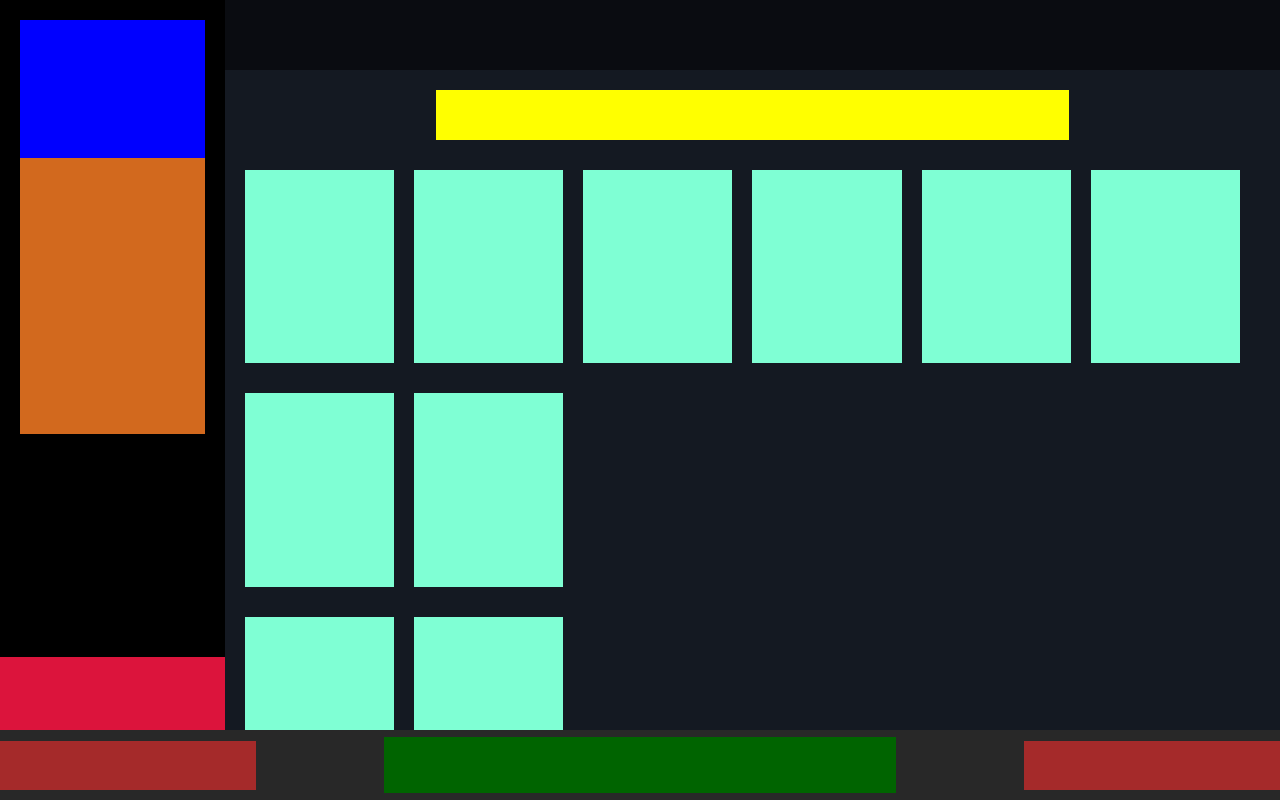
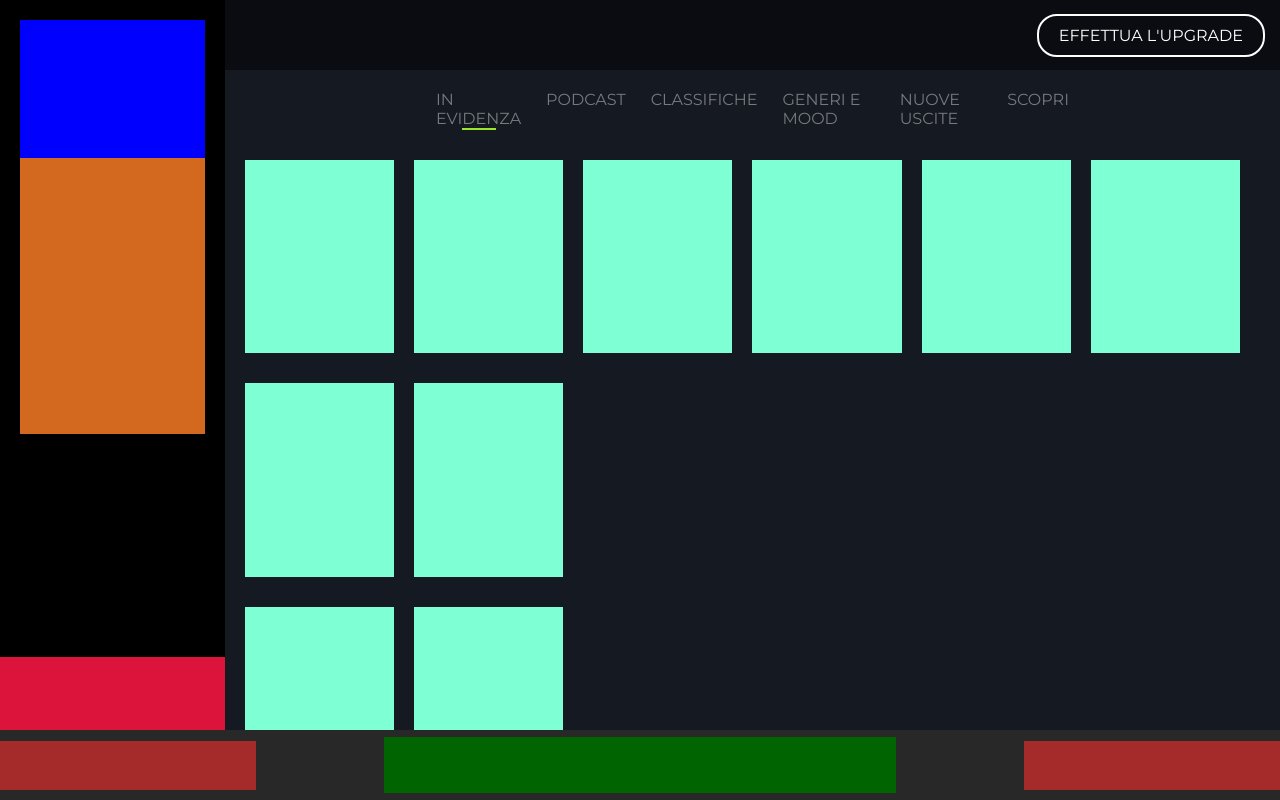
Before and after one commit to ludovicofiore/html-css-spotifyweb, a plain HTML site: page index.html in a window 1280 px wide. Drawn offline with Linux system fonts and the light colour scheme.

Commit message:
completamento barra superiore fissa e menu di navigazione centrale

```diff
--- a/css/style.css
+++ b/css/style.css
@@ -12,6 +12,23 @@ body {
 
 main section {
     margin: 30px 20px;
+}
+
+a {
+    text-decoration: none;
+    display: inline-block;
+}
+
+.grey-a {
+    color: #76797d;
+}
+
+.white-a {
+    color: white;
+}
+
+ul {
+    list-style-type: none;
 }
 
 /* REGOLE PARTE SUPERIORE */
@@ -69,6 +86,9 @@ main section {
     }
 }
 
+
+
+
 /* regole contenuto principale */
 
 main {
@@ -87,6 +107,17 @@ main {
     right: 0;
     z-index: 100;
     background-color: rgba(0, 0, 0, 0.5);
+    display: flex;
+    align-items: center;
+    justify-content: flex-end;
+}
+
+.link-box {
+    border: 2px solid white;
+    color: white;
+    border-radius: 20px;
+    padding: 10px 20px;
+    margin-right: 15px;
 }
 
 #center-nav {
@@ -95,8 +126,19 @@ main {
     margin-top: 20px;
     /* DEBUG */
     width: 60%;
-    height: 50px;
-    background-color: yellow;
+
+}
+
+#center-nav ul {
+    display: flex;
+    gap: 25px;
+}
+
+li div {
+    width: 40%;
+    height: 2px;
+    background-color: #9be52d;
+    margin: 0 auto;
 }
 
 /* regole main responsive */
--- a/index.html
+++ b/index.html
@@ -43,10 +43,34 @@
         <main>
 
             <div id="upgrade-bar">
-
+                <a href="#" class="link-box">
+                    EFFETTUA L'UPGRADE
+                </a>
             </div>
 
             <nav id="center-nav">
+                <ul>
+                    <li>
+                        <a class="grey-a" href="#">IN EVIDENZA</a>
+                        <div></div>
+                    </li>
+                    <li>
+                        <a class="grey-a" href="#">PODCAST</a>
+                    </li>
+                    <li>
+                        <a class="grey-a" href="#">CLASSIFICHE</a>
+                    </li>
+                    <li>
+                        <a class="grey-a" href="#">GENERI E MOOD</a>
+                    </li>
+                    <li>
+                        <a class="grey-a" href="#">NUOVE USCITE</a>
+                    </li>
+                    <li>
+                        <a class="grey-a" href="#">SCOPRI</a>
+                    </li>
+
+                </ul>
 
             </nav>
 
```
